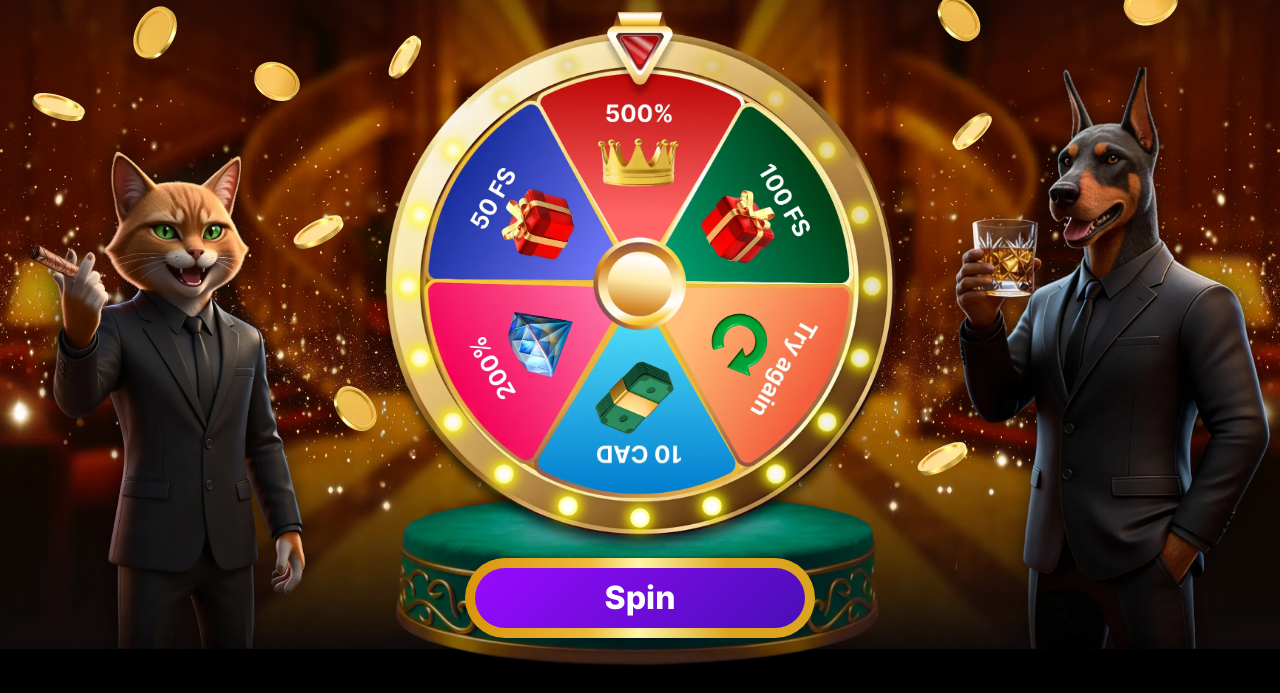
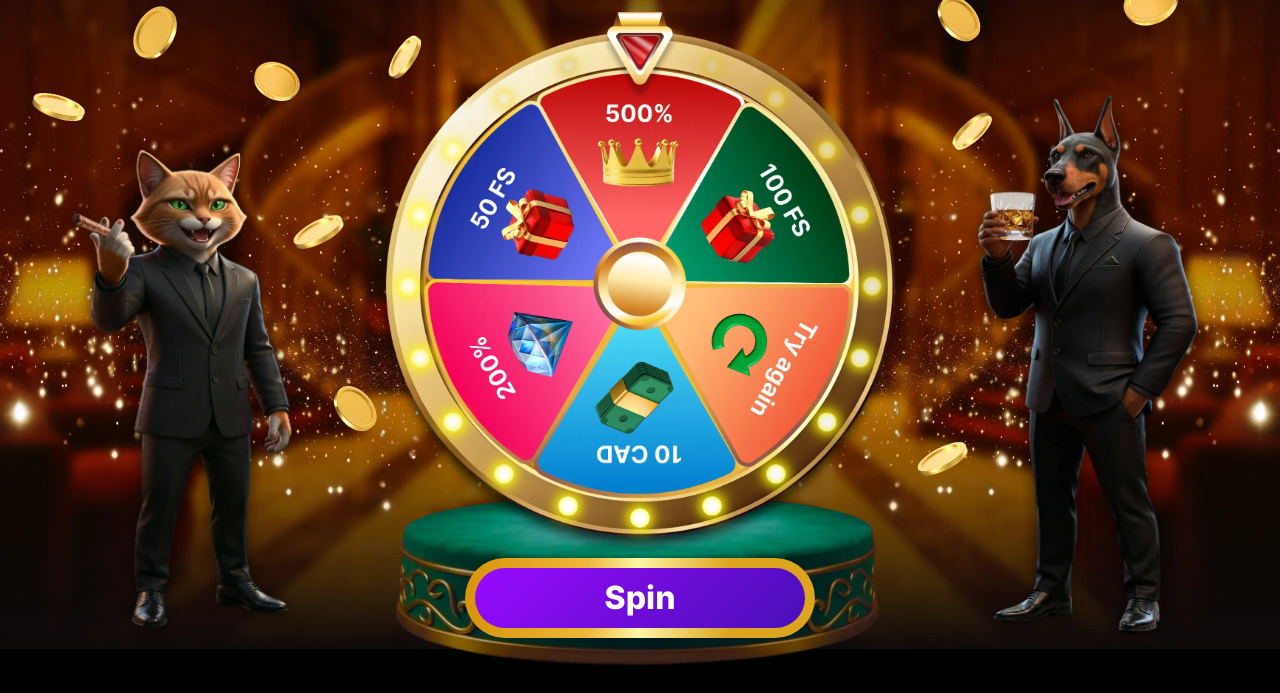
Before and after one commit to Yuriy2223/wheel-of-fortune, a website built with Vite: page index.html in a window 1280 px wide. Shown: the part 151-844 px from the top of the page. Built offline with nearby package versions, Linux system fonts and the light colour scheme; a web font is replaced by a local one.

Commit message:
update bg

```diff
--- a/index.html
+++ b/index.html
@@ -50,14 +50,16 @@
         <button class="spin-button" type="button">Spin</button>
 
         <picture>
-          <source srcset="/cat-des.webp" media="(min-width: 1920px)" />
-          <source srcset="/cat-big.webp" media="(min-width: 1280px)" />
+          <!-- <source srcset="/cat-des.webp" media="(min-width: 1920px)" /> -->
+          <!-- <source srcset="/cat-big.webp" media="(min-width: 1280px)" /> -->
+          <source srcset="/cat-des.webp" media="(min-width: 1280px)" />
           <source srcset="/cat-tab.webp" media="(min-width: 768px)" />
           <img class="bg-cat" src="/cat-mob.webp" alt="Cat" />
         </picture>
         <picture>
-          <source srcset="/dog-des.webp" media="(min-width: 1920px)" />
-          <source srcset="/dog-big.webp" media="(min-width: 1280px)" />
+          <!-- <source srcset="/dog-des.webp" media="(min-width: 1920px)" /> -->
+          <!-- <source srcset="/dog-big.webp" media="(min-width: 1280px)" /> -->
+          <source srcset="/dog-des.webp" media="(min-width: 1280px)" />
           <source srcset="/dog-tab.webp" media="(min-width: 768px)" />
           <img class="bg-dog" src="/dog-mob.webp" alt="Dog" />
         </picture>
--- a/styles.css
+++ b/styles.css
@@ -347,7 +347,7 @@ body {
   display: flex;
   align-items: center;
   justify-content: center;
-  margin: 105px auto 0;
+  margin: 58px auto 0;
   transition: all 0.35s ease;
   z-index: 7;
 }
@@ -446,10 +446,12 @@ body {
 }
 @media (min-width: 1280px) {
   .bg-cat {
-    width: 314px;
+    /* width: 314px;
     height: 530px;
-    /* left: 4%; */
-    left: 1%;
+    left: 1%; */
+    width: 328px;
+    height: 524px;
+    left: 2%;
   }
 }
 @media (min-width: 1920px) {
@@ -483,10 +485,13 @@ body {
 }
 @media (min-width: 1280px) {
   .bg-dog {
-    width: 360px;
-    height: 604px;
+    /* width: 360px;
+    height: 604px; */
     /* right: 1%; */
-    right: -1%;
+    /* right: -1%; */
+    width: 383px;
+    height: 572px;
+    right: 0;
   }
 }
 @media (min-width: 1920px) {
```
